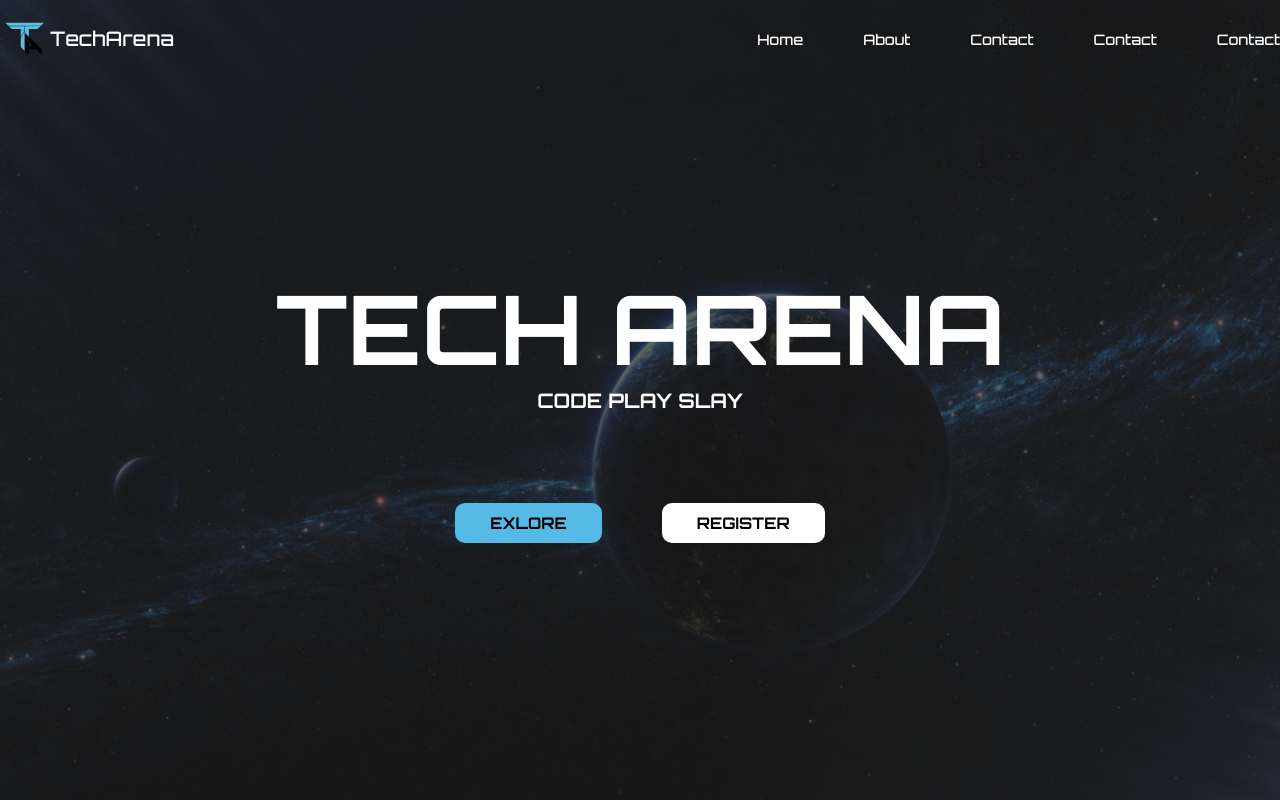
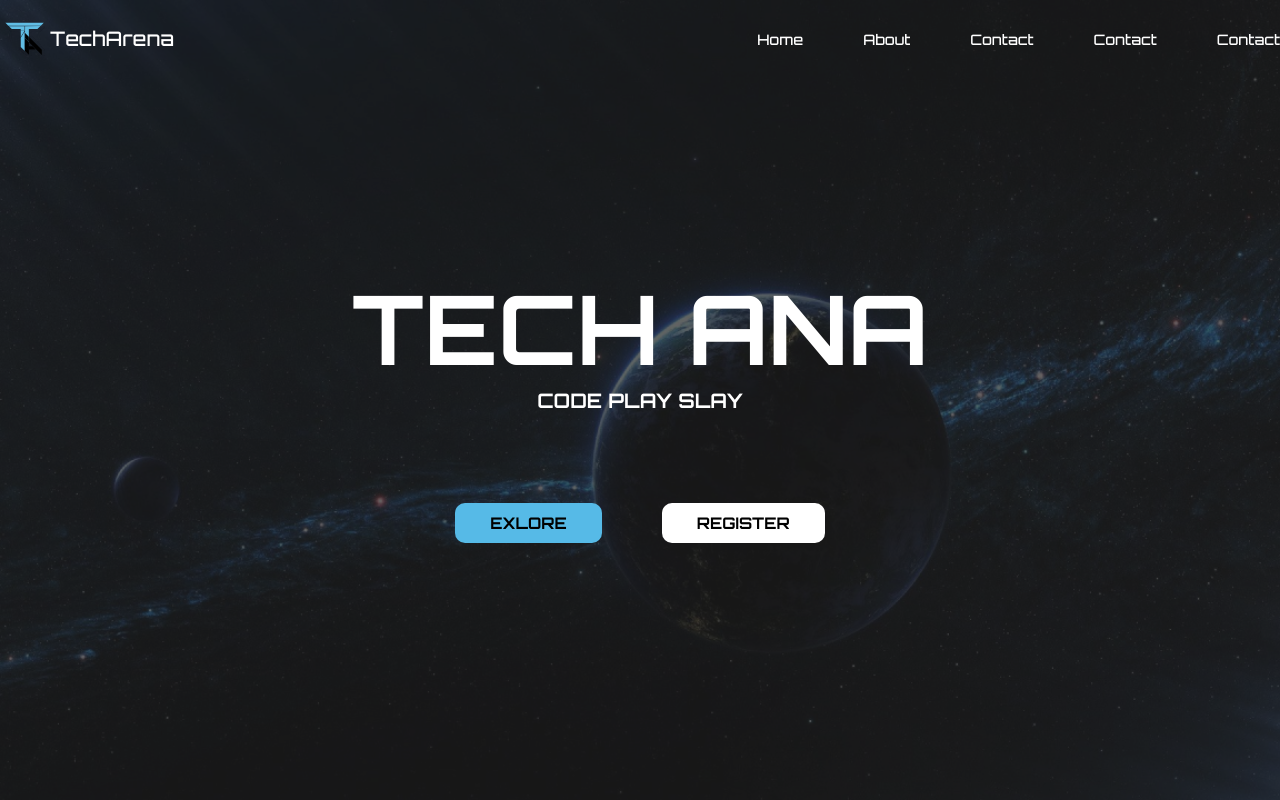
Before and after one commit to ProgrammerGaurav/TechArena, a React (Create React App) app: page / in a window 1280 px wide. Built offline with nearby package versions, Linux system fonts and the light colour scheme.

Commit message:
title change

```diff
--- a/src/components/Landing.jsx
+++ b/src/components/Landing.jsx
@@ -4,7 +4,7 @@ const Landing = () => {
 	return (
 		<div className="landing">
 			<div className="bg"></div>
-			<div className="title">Tech Arena</div>
+			<div className="title">Tech Ana</div>
 			<div className="subtitle">Code play slay</div>
 			<div className="buttons">
 				<a href="/">Exlore</a>
```
Also changed, not shown: 1 other file (tests, documents, lock files or other folders).
